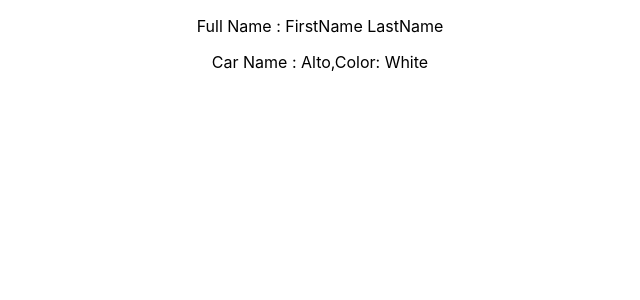
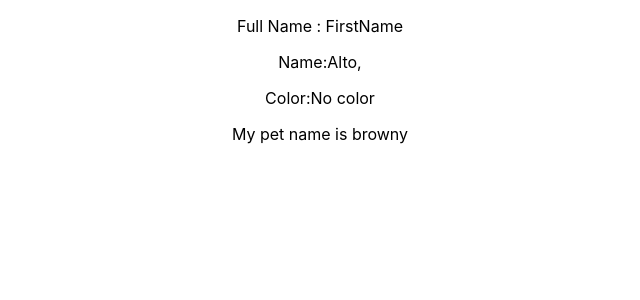
Before and after one commit to nagajayasree/2021, a React (Create React App) app: page / in a window 1280 px wide. Shown: the top 300 px of the page, without its empty margins (320-960 px from the left). Built offline with nearby package versions, Linux system fonts and the light colour scheme.

Commit message:
added changes

```diff
--- a/src/App.tsx
+++ b/src/App.tsx
@@ -1,11 +1,12 @@
 import "./App.css";
-import { Name, Car } from "./topics/funcComps";
+import { Name, Car, Pet } from "./topics/funcComps";
 
 function App() {
   return (
     <div className="App">
-      <Name firstName="FirstName" lastName="LastName" />
-      <Car name="Alto" color="White" />
+      <Name firstName="FirstName" />
+      <Car name="Alto" />
+      <Pet name="browny" />
     </div>
   );
 }
--- a/src/topics/funcComps.tsx
+++ b/src/topics/funcComps.tsx
@@ -1,6 +1,13 @@
 import { FunctionComponent } from "react";
 
-export type NameProps = { firstName: string; lastName: string };
+type pet = {
+  name: string;
+};
+export const Pet = ({ name }: pet) => {
+  return <div>My pet name is {name}</div>;
+};
+
+export type NameProps = { firstName: string; lastName?: string };
 export const Name = ({ firstName, lastName }: NameProps) => (
   <div>
     <p>
@@ -11,12 +18,11 @@
 
 export interface ICar {
   name: string;
-  color: string;
+  color?: string;
 }
 export const Car: FunctionComponent<ICar> = ({ name, color }) => (
   <div>
-    <p>
-      Car Name : {name},Color: {color}
-    </p>
+    Name:{name},
+    {color == undefined ? <p>Color:No color</p> : <p>Color:{color}</p>}
   </div>
 );
```
